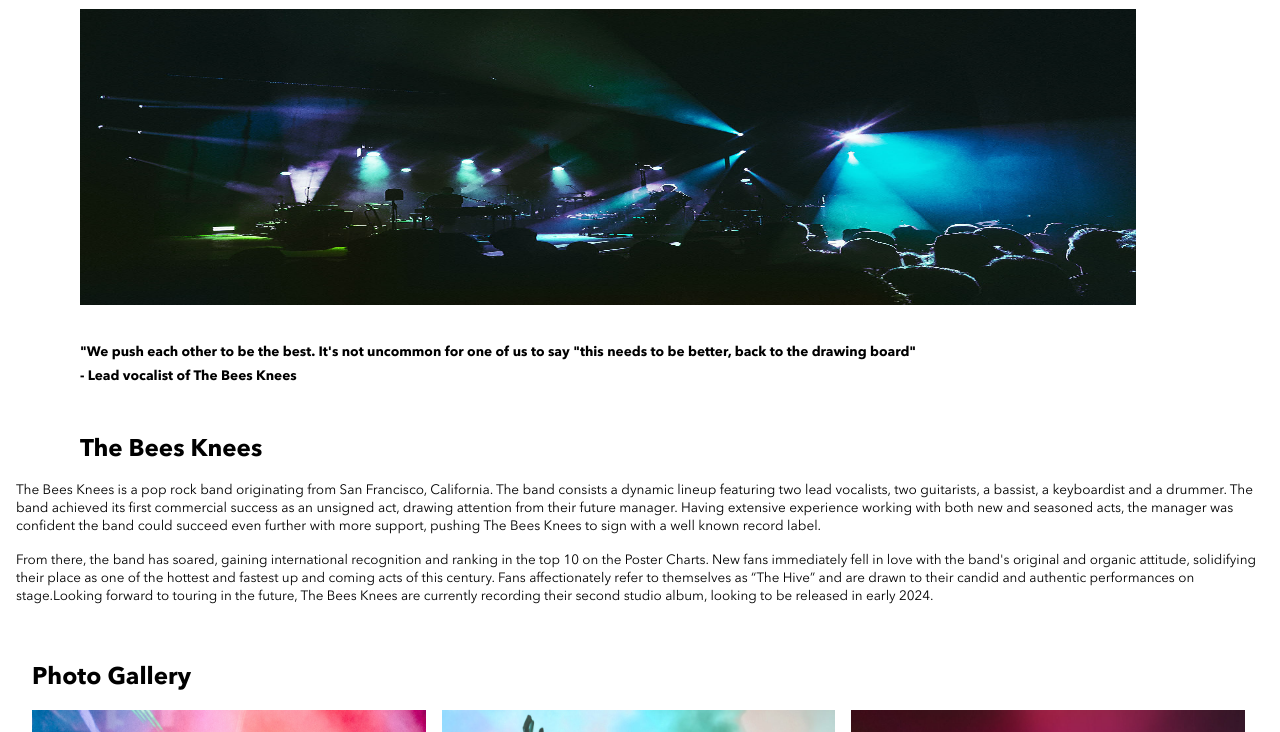
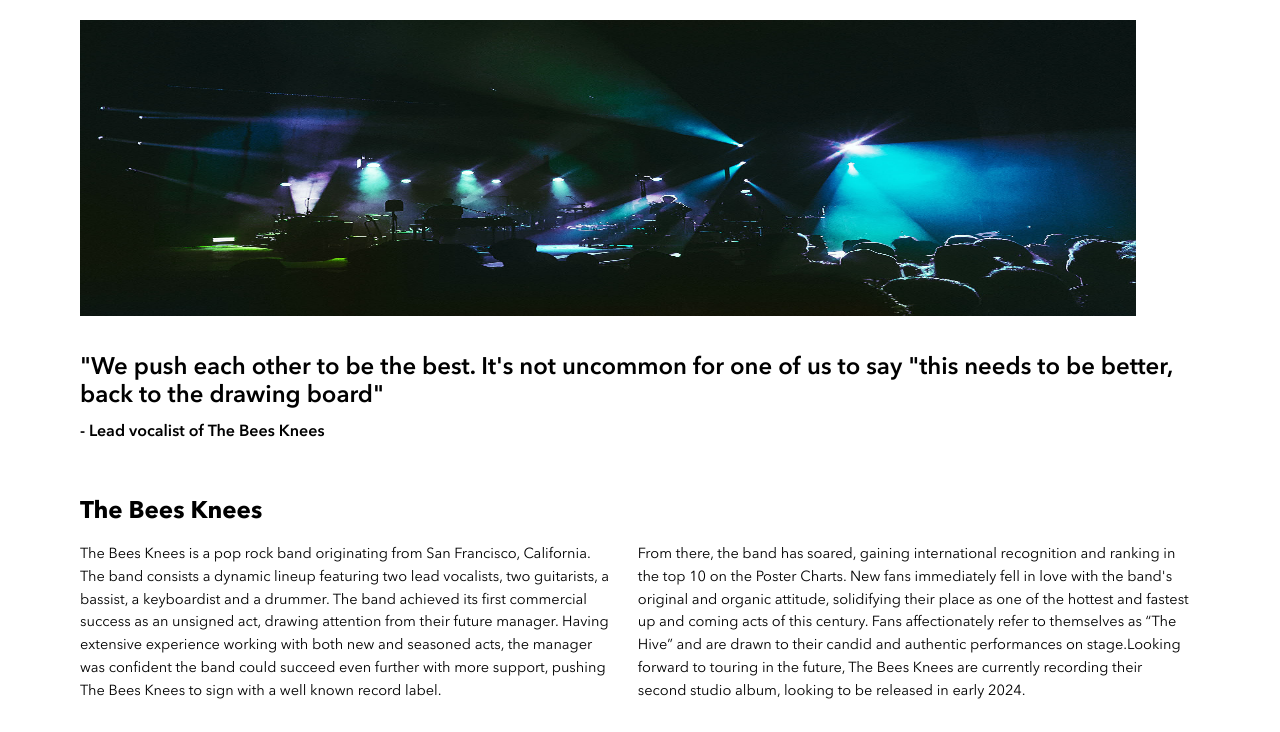
Before and after one commit to 13Lakshmi/Lakshmi-Kande-BandSite, a plain HTML site: page index.html in a window 1280 px wide. Shown: the part 621-1353 px from the top of the page. Drawn offline with Linux system fonts and the light colour scheme.

Commit message:
modified according to  tablet breakpoint

```diff
--- a/index.html
+++ b/index.html
@@ -16,10 +16,10 @@
         <div class="header__nav">
             <ul class="header__list">
                 <li class="header__leftitem">
-                    <h3><a href="./index.html" class="header__link header__link--active" >Biography</a></h3>
+                    <h3><a href="./index.html" class="header__leftlink header__leftlink--active" >Biography</a></h3>
                 </li>
                 <li class="header__rightitem">
-                    <h3><a href="" class="header__link" >Shows</a></h3>
+                    <h3><a href="" class="header__rightlink" >Shows</a></h3>
                 </li>
             </ul>
         </div>
@@ -33,9 +33,9 @@
         <h2 class="main__heading">About the Musicians</h2>
         <img class="main__picture" src="./assets/Images/band.jpg" alt="band">
         <div class="main__quote">
-            <h4 class="main__first">"We push each other to be the best. It's not uncommon for one of us to say "this
+            <p class="main__first">"We push each other to be the best. It's not uncommon for one of us to say "this
                 needs to be better,
-                back to the drawing board" </h4>
+                back to the drawing board" </p>
 
             <h6 class="main__second">- Lead vocalist of The Bees Knees </h6>
         </div>
--- a/styles/bio.scss
+++ b/styles/bio.scss
@@ -15,32 +15,52 @@
     display:block;
     width:100%;
     height:100%;
-
+    @include tablet {
+        background-color: $black;
+        display:flex;
+        width:100%;
+        height:100%;
+    }
     &__image {
         height: 50%;
         width: 100%;
         padding: 1rem 0 1rem 0;
         margin: auto;
         @include tablet {
-            padding-left: 3rem;
-            padding-top: 2rem;
+            width:25%;
+            height:100%;
+            margin:0;
+            padding:0;
         }
     }
     &__logo{
         width:50%;
         display: block;
         margin: auto;
+        @include tablet {
+            width:70%;
+            padding:1.5rem 0;
+        }
     }
 
     &__nav{
         height:40%;
         width:100%;
+        @include tablet {
+            height:100%;
+            width: 30%;
+        }
     }
     &__list{
         display: inline-flex;
         height:40%;
         width:100%;
         list-style: none;
+        @include tablet {
+            display:flex;
+            height:100%;
+            width: 100%;
+        }
     }
 
     &__leftitem {
@@ -49,27 +69,40 @@
         border-bottom: $white 2px solid;
         padding:0 0 0.7rem 0;
         @include tablet {
-            display: inline-flex;
-            margin-left: 12rem;
-            justify-content: space-around;
+            width:50%;
+            height:100%;
+            text-align: center;
+            border-bottom: none;
+            padding:1.5rem;
         }
     }
     &__rightitem{
         width:50%;
         text-align: center;
         padding:0 0 0.7rem 0;
+        @include tablet {
+            width:50%;
+            text-align: center;
+            padding:1.5rem;
+            font-weight: normal;
+        }
     }
 
-    &__link--active{
+    &__leftlink--active{
         color:$white;
         text-decoration:none;
-        //border-bottom: $white 2px solid;
         padding:0.5rem;
         width:100%;
+        @include tablet {
+            height:100%;
+            padding:1.5rem 0;
+            border-bottom: $white 2px solid;
+        }
     }
-    &__link{
+    &__rightlink{
         color:$mercury;
         text-decoration:none;
+        font-weight: normal;
     }
 }
 
@@ -82,9 +115,9 @@
     width: 100%;
 
     @include tablet {
-        height: 45vh;
+        position:relative;
         background-size: cover;
-        background-position: center;
+        height: 55vh;
         width: 100%;
     }
 
@@ -99,9 +132,11 @@
         font-size: 1.46rem;
 
         @include tablet {
-            padding-left: 2.7rem;
-            padding-top: 13rem;
-            font-size: 3.4rem;
+        position:absolute;
+        color: $white;
+        top:44%;
+        font-size: 3.7rem;
+        padding-left: 2rem;
         }
     }
 }
@@ -114,8 +149,9 @@
         font-weight: Bold 700;
 
         @include tablet {
-            margin-left: 1rem;
+            margin: 1.5rem 0 0.5rem 1rem;
             font-size: 2rem;
+
         }
     }
 
@@ -150,11 +186,22 @@
 
     &__first {
         font-size: 0.85rem;
+        font-weight:600;
+        @include tablet{
+            font-size: 1.495rem;
+            font-weight:600;
+            line-height:1.8rem;
+        }
     }
 
     &__second {
         font-size: 0.85rem;
         padding: 0.3rem 0 0rem 0;
+        @include tablet{
+            font-size: 1rem;
+            font-weight:600;
+            line-height:2rem ;
+        }
     }
 
     &__subheading {
@@ -174,20 +221,21 @@
 
     &__description {
         padding: 0 1rem 0 1rem;
-
+        @include tablet{
+            display:flex;
+        }
     }
 
     &__top {
         font-size: 0.85rem;
         line-height: 1.125rem;
         font-weight: Regular 400;
-        // @include tablet{
-        //     float: left;
-        //     height:20rem;
-        //     width:17.3rem;
-        //     margin-left:4rem;
-        //     font-size: 0.875rem;
-        // }
+        @include tablet{
+            font-size: 0.91rem;
+            line-height: 1.425rem;
+            font-weight: 400;
+            padding: 0 0.4rem 0 4rem;
+        }
     }
 
     &__bottom {
@@ -195,25 +243,32 @@
         font-size: 0.84rem;
         line-height: 1.125rem;
         font-weight: Regular 400;
-        // @include tablet{
-        //    height:20rem;
-        //    width:16.8rem;
-        //     float: right;
-
-        // }
+        @include tablet{
+            margin: 0;
+            font-size: 0.91rem;
+            line-height: 1.425rem;
+            font-weight: 400;
+            padding: 0 4.5rem 0 1rem;
+        }
     }
 }
 
 .gallery {
+    background-color: $mercury;
+    margin: 0;
+    padding:0;
 
     &__subtitle {
         font-size: 1.5rem;
         line-height: 1rem;
-        font-weight: Bold 700;
-        padding: 2rem 0 0.5rem 1rem;
+        font-weight: 700;
+        padding: 2rem 0 1rem 1rem;
 
         @include tablet {
             margin: 2rem 0 1rem 1rem;
+            font-size: 2.3rem;
+            font-weight: 700;
+            padding-top: 3rem;
         }
     }
 
```
Also changed, not shown: styles/bio.css, 1 other file.
